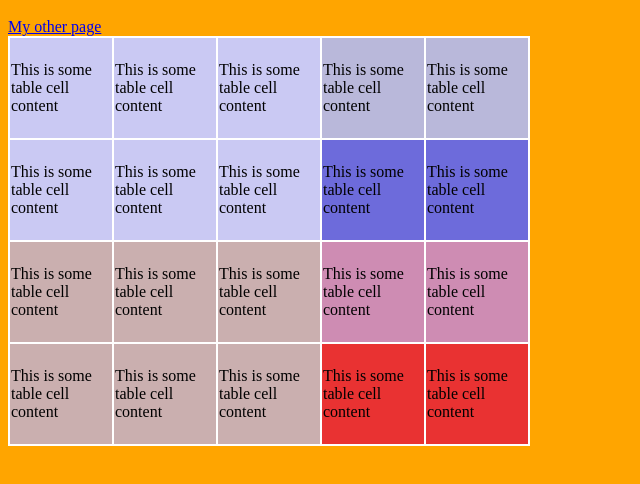
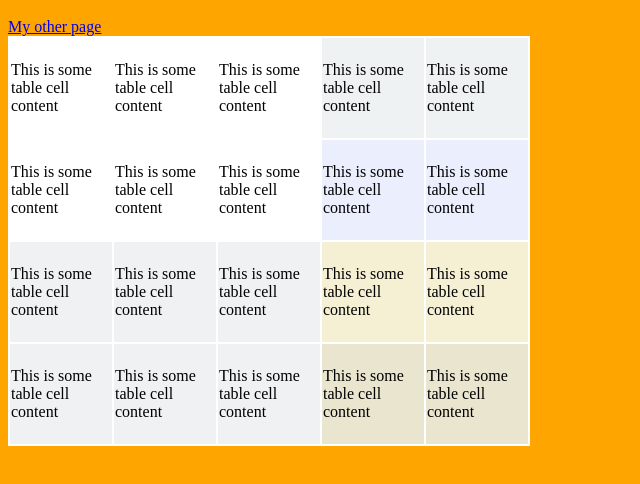
Before and after one commit to vgpro54321/Table-Css-Study, a plain HTML site: page index.html in a window 1280 px wide. Shown: the part 48-532 px from the top of the page, without its empty margins (0-640 px from the left). Drawn offline with Linux system fonts and the light colour scheme.

Commit message:
2 files modified

```diff
--- a/index.html
+++ b/index.html
@@ -8,7 +8,7 @@
     <h1>Hello there!</h1>
     <a href="/me.html">My other page</a>
 
-    <table>
+    <table class="md-table" style="2px solid #00A4BD;">
       <tr class="row-primary">
         <td class="cell-base">This is some table cell content</td>
         <td class="cell-base">This is some table cell content</td>
--- a/styles.css
+++ b/styles.css
@@ -7,39 +7,42 @@ td {
   height: 100;
 }
 
-table {
+.md-table {
   background-color: #fff;
 }
 
-tr:hover,
-tr:hover .cell-alternate {
-  background-color: rgb(158, 153, 153);
+/* Primary row - base */
+.md-table .row-primary {
+  background-color: #fff;
 }
 
-.row-primary {
-  background-color: rgb(202, 201, 243);
+/* Alternate row - base */
+.md-table .row-alternate {
+  background-color: #eff1f3;
 }
 
-.row-primary .cell-primary {
-  background-color: rgba(179, 178, 209, 0.705);
+/* Primary row -  primary child */
+.md-table .row-primary .cell-primary {
+  background-color: rgb(238, 242, 243);
 }
 
-.row-primary .cell-alternate {
-  background-color: rgb(109, 107, 219);
+/* Primary row -  alternate child */
+.md-table .row-primary .cell-alternate {
+  background-color: rgb(235, 238, 252);
 }
 
-.row-alternate {
-  background-color: rgb(202, 175, 175);
+/* Alternate row -  primary child */
+.md-table .row-alternate .cell-primary {
+  background-color: rgb(245, 240, 211);
 }
 
-.row-alternate .cell-primary {
-  background-color: rgba(209, 127, 182, 0.705);
+/* Alternate row -  alternate child */
+.md-table .row-alternate .cell-alternate {
+  background-color: rgb(233, 229, 206);
 }
 
-.row-alternate .cell-alternate {
-  background-color: rgb(233, 50, 50);
+.md-table tr:hover,
+.md-table tr:hover .cell-primary,
+.md-table tr:hover .cell-alternate {
+  background-color: #ededed;
 }
-
-/* :not(tr:hover td) .cell-alternate {
-  background-color: rgb(233, 211, 211);
-} */
```
